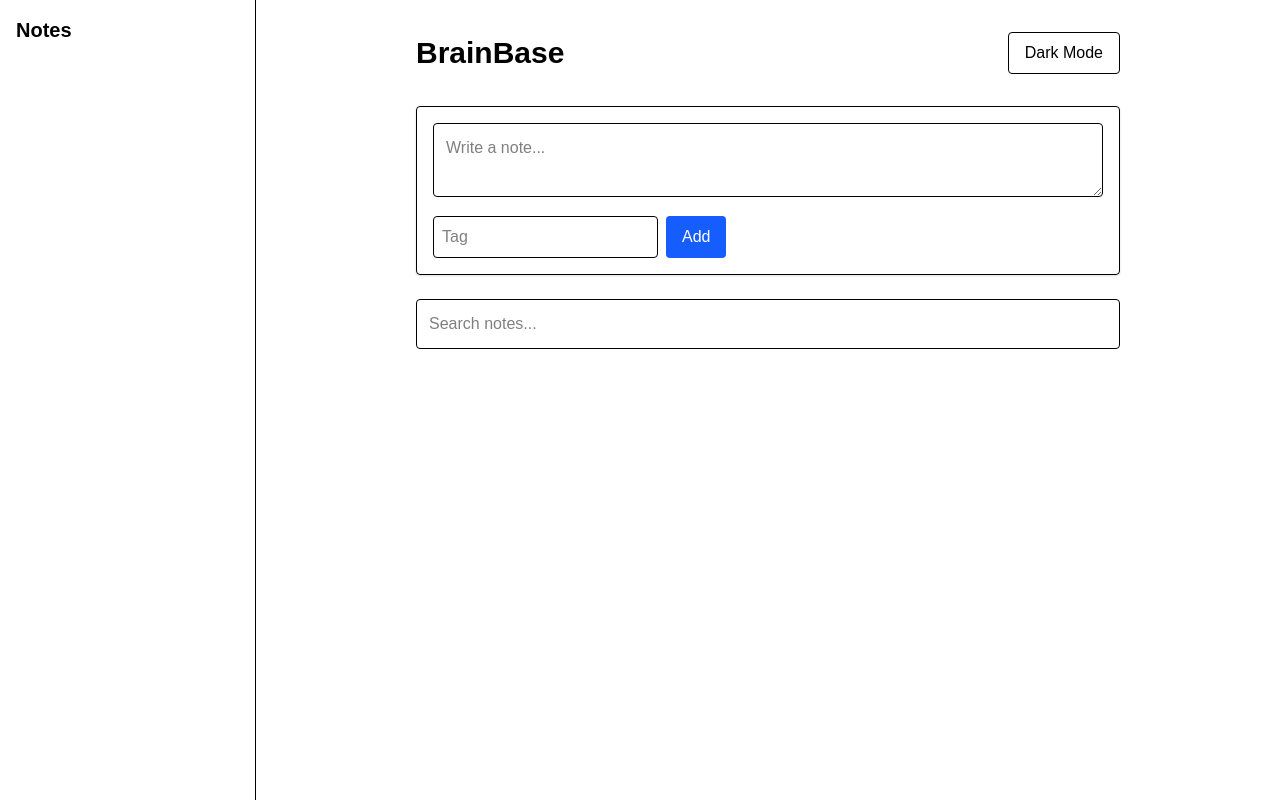
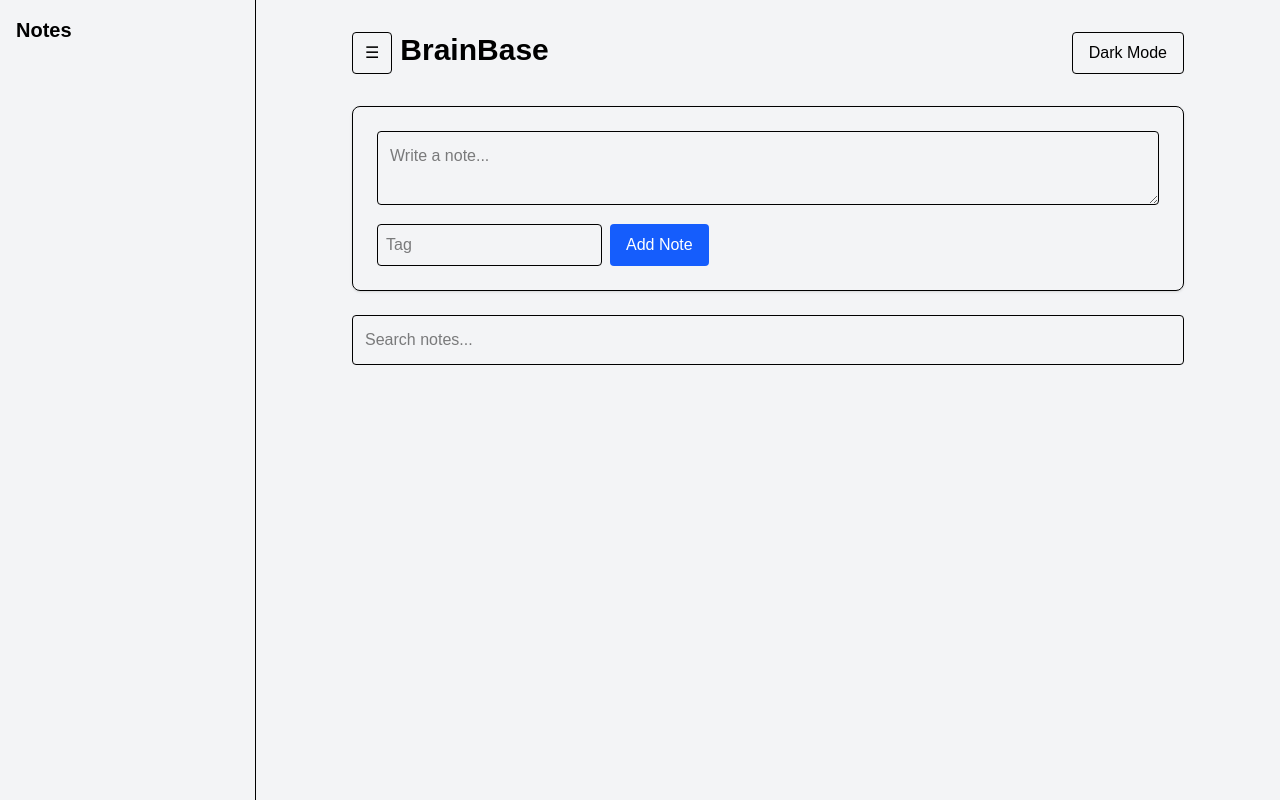
Before and after one commit to naimesh3655-cmdr/brainbase, a Next.js app: page / in a window 1280 px wide. Built offline with nearby package versions, Linux system fonts and the light colour scheme.

Commit message:
did some changes

```diff
--- a/app/page.tsx
+++ b/app/page.tsx
@@ -14,8 +14,8 @@ export default function Home() {
   const [search,setSearch] = useState("")
   const [notes,setNotes] = useState<Note[]>([])
   const [dark,setDark] = useState(false)
+  const [sidebar,setSidebar] = useState(true)
 
-  // Load notes
   useEffect(()=>{
     const stored = localStorage.getItem("brainbase_notes")
     if(stored){
@@ -23,7 +23,6 @@ export default function Home() {
     }
   },[])
 
-  // Save notes
   useEffect(()=>{
     localStorage.setItem("brainbase_notes",JSON.stringify(notes))
   },[notes])
@@ -41,6 +40,11 @@ export default function Home() {
     setNotes(updated)
   }
 
+  function loadNote(index:number){
+    setNote(notes[index].text)
+    setTag(notes[index].tag)
+  }
+
   const filteredNotes = notes.filter(n =>
     n.text.toLowerCase().includes(search.toLowerCase()) ||
     n.tag.toLowerCase().includes(search.toLowerCase())
@@ -48,9 +52,11 @@ export default function Home() {
 
   return (
 
-    <div className={dark ? "bg-black text-white min-h-screen flex" : "bg-white text-black min-h-screen flex"}>
+    <div className={dark ? "bg-black text-white min-h-screen flex" : "bg-gray-100 text-black min-h-screen flex"}>
 
       {/* SIDEBAR */}
+
+      {sidebar && (
 
         <aside className="w-64 border-r p-4 overflow-y-auto">
 
@@ -61,7 +67,8 @@ export default function Home() {
           {notes.map((n,i)=>(
             <div
               key={i}
-            className="mb-3 p-2 border rounded cursor-pointer hover:bg-gray-200 dark:hover:bg-gray-700"
+              onClick={()=>loadNote(i)}
+              className="mb-3 p-3 border rounded cursor-pointer hover:bg-gray-300 dark:hover:bg-gray-700 transition"
             >
               {n.text.substring(0,40)}...
             </div>
@@ -69,16 +76,30 @@ export default function Home() {
 
         </aside>
 
+      )}
 
       {/* MAIN AREA */}
 
-      <main className="flex-1 p-8 max-w-3xl mx-auto">
+      <main className="flex-1 p-8 max-w-4xl mx-auto">
+
+        {/* TOP BAR */}
 
         <div className="flex justify-between items-center mb-8">
+
+          <div className="flex gap-2">
+
+            <button
+              onClick={()=>setSidebar(!sidebar)}
+              className="border px-3 py-2 rounded cursor-pointer"
+            >
+              ☰
+            </button>
 
             <h1 className="text-3xl font-bold">
               BrainBase
             </h1>
+
+          </div>
 
           <button
             onClick={()=>setDark(!dark)}
@@ -90,9 +111,9 @@ export default function Home() {
         </div>
 
 
-        {/* INPUT BOX */}
+        {/* NOTE INPUT */}
 
-        <div className="border p-4 rounded mb-6 shadow">
+        <div className="border p-6 rounded-lg mb-6 shadow hover:shadow-lg transition">
 
           <textarea
             className="w-full border p-3 rounded mb-3 bg-transparent"
@@ -114,7 +135,7 @@ export default function Home() {
               onClick={addNote}
               className="bg-blue-600 text-white px-4 py-2 rounded cursor-pointer hover:scale-105 transition"
             >
-              Add
+              Add Note
             </button>
 
           </div>
@@ -140,7 +161,7 @@ export default function Home() {
 
             <div
               key={i}
-              className="border rounded p-4 shadow flex justify-between items-start"
+              className="border rounded-lg p-5 shadow hover:shadow-xl transition flex justify-between"
             >
 
               <div>
```
Lines whose indentation alone changed are shown as unchanged.
